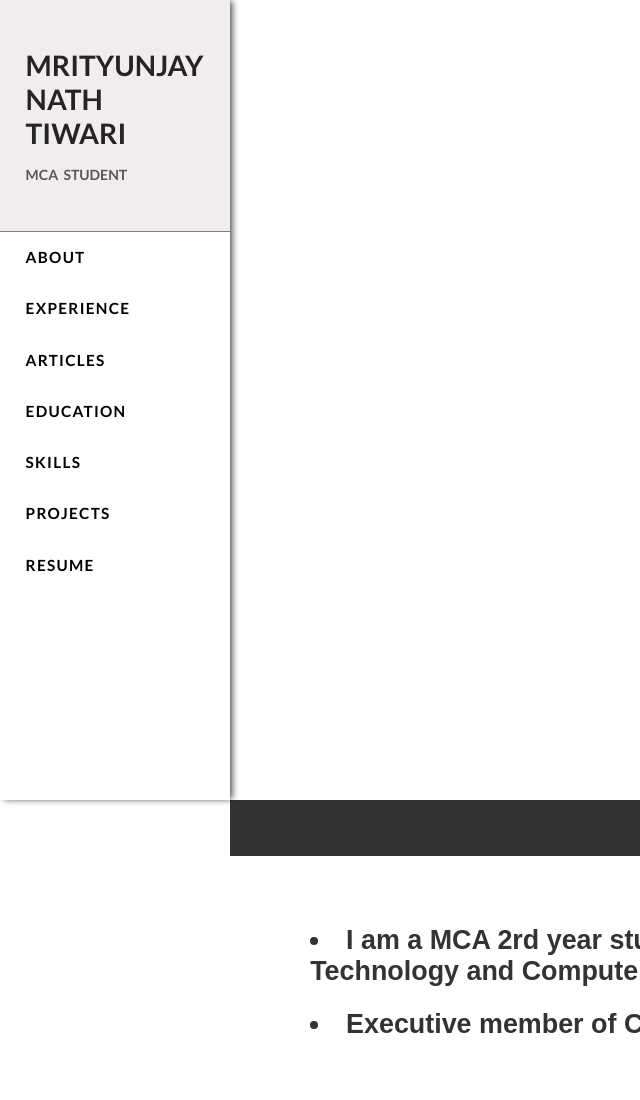
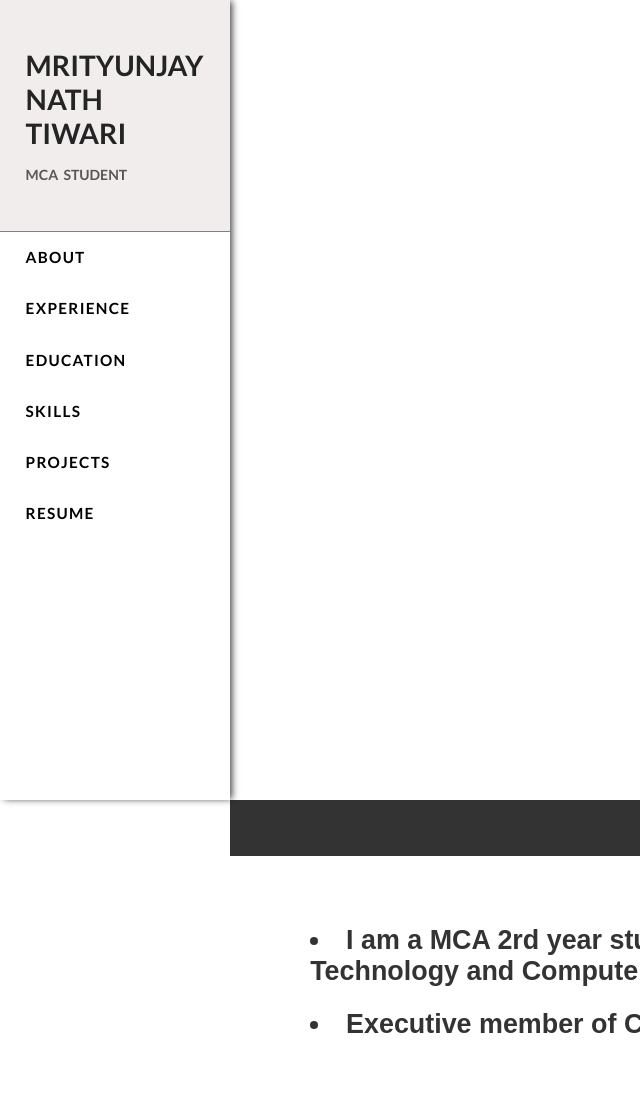
Before and after one commit to mritiwari/mritiwari.github.io, a plain HTML site: page index.html in a window 1280 px wide. Shown: the top 1100 px of the page, without its empty margins (0-640 px from the left). Drawn offline with nearby package versions, Linux system fonts and the light colour scheme; a script that the page names is missing; a web font is replaced by a local one.

Commit message:
Update index.html

```diff
--- a/index.html
+++ b/index.html
@@ -45,7 +45,7 @@
           </a>
           <a href="#about" class="navItems"> about </a>
           <a href="#experience" class="navItems"> experience </a>
-          <a href="#articles" class="navItems"> articles </a>
+
           <a href="#education" class="navItems"> education </a>
           <a href="#skills" class="navItems"> skills </a>
           <a href="#projects" class="navItems"> projects </a>
```
